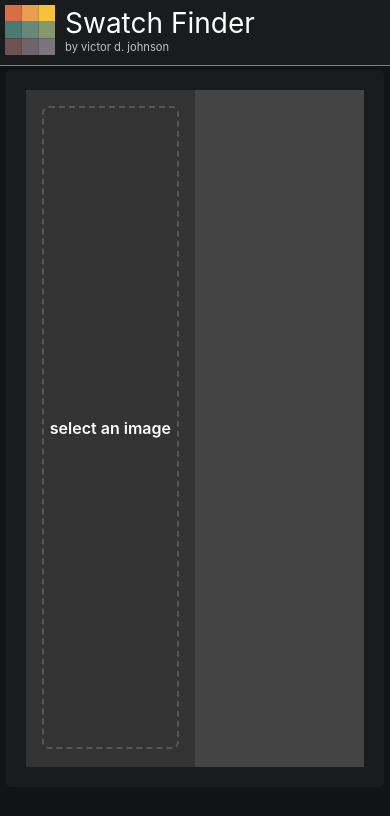
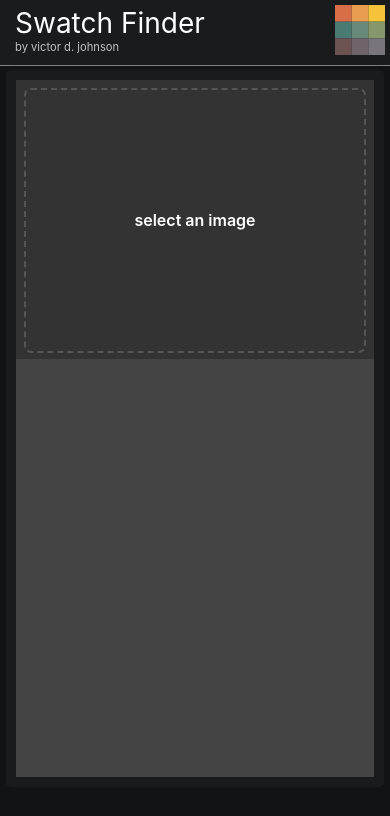
Before and after one commit to victoriousj/javascript-swatch-finder, a React (Create React App) app: page / in a window 390 px wide. Shown: the top 816 px of the page. Built offline with nearby package versions, Linux system fonts and the light colour scheme.

Commit message:
adde some media queries for phone use

```diff
--- a/src/App.css
+++ b/src/App.css
@@ -132,11 +132,11 @@ canvas {
   border: 3px solid white;
   display: flex;
   font-weight: 600;
-  height: 100px;
+  height: 80px;
   justify-content: center;
   text-emphasis: bold;
   color: rgba(255, 255, 255, 0.6);
-  width: 100px;
+  width: 80px;
   font-size: 1.25rem;
   margin: 5px;
   cursor: pointer;
@@ -153,3 +153,53 @@ canvas {
   align-content: center;
   align-items: center;
 }
+
+@media (max-width: 800px) {
+  header {
+    justify-content: space-between;
+  }
+  .container {
+    height: 85vh;
+    display: flex;
+    flex-direction: column;
+    margin: 1% auto;
+    padding: 10px;
+    width: 97vw;
+  }
+
+  .logo {
+    order: 1;
+  }
+
+  .photo-container {
+    height: 40%;
+    width: 100%;
+  }
+
+  .photo {
+    margin: 0.5em;
+  }
+
+  .results {
+    background-color: #444;
+    height: 60%;
+    padding: 20px;
+    width: 100%;
+    overflow: scroll;
+  }
+
+  .color-block {
+    align-items: center;
+    border-radius: 50%;
+    border: 1px solid white;
+    display: flex;
+    flex-direction: row;
+    height: 80px;
+    justify-content: center;
+    text-emphasis: bold;
+    color: white;
+    width: 80px;
+    font-size: 0.7rem;
+    margin: 5px;
+  }
+}
--- a/src/Color.js
+++ b/src/Color.js
@@ -3,7 +3,10 @@ import React from "react";
 import { copyToClipboard, changeBackground } from "./helpers";
 
 const Color = ({ hex, weight }) => {
-  const emphasis = `${80 * `1.${weight}`}px`;
+  const isMobile = window.innerWidth < 800 ? true : false;
+  const emphasis = isMobile
+    ? `${50 * `1.${weight}`}px`
+    : `${80 * `1.${weight}`}px`;
   const [content, setContent] = React.useState(hex);
 
   const colorStyle = {
```
Also changed, not shown: package.json (+7 -1 lines), 1 other file (tests, documents, lock files or other folders).
